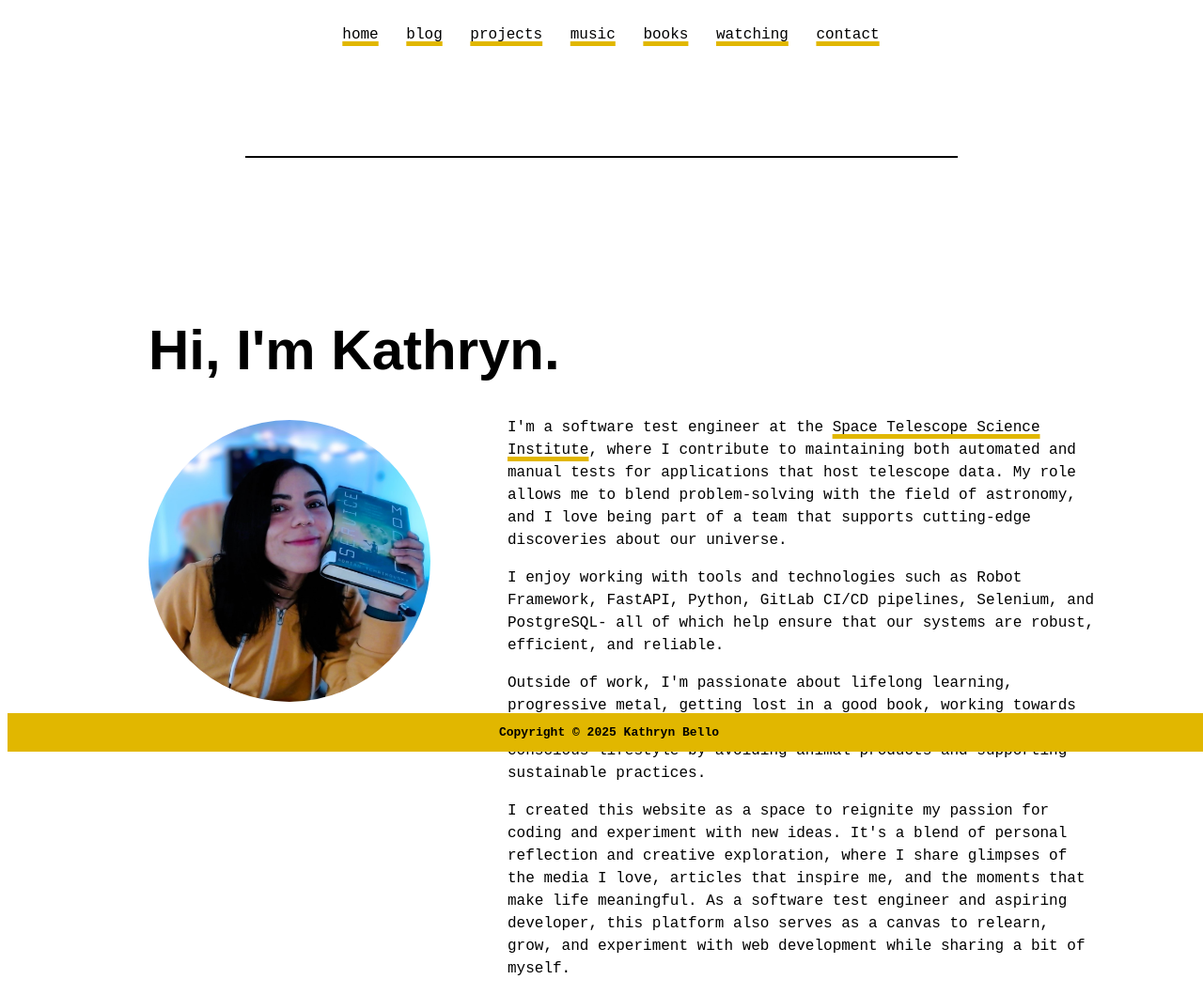
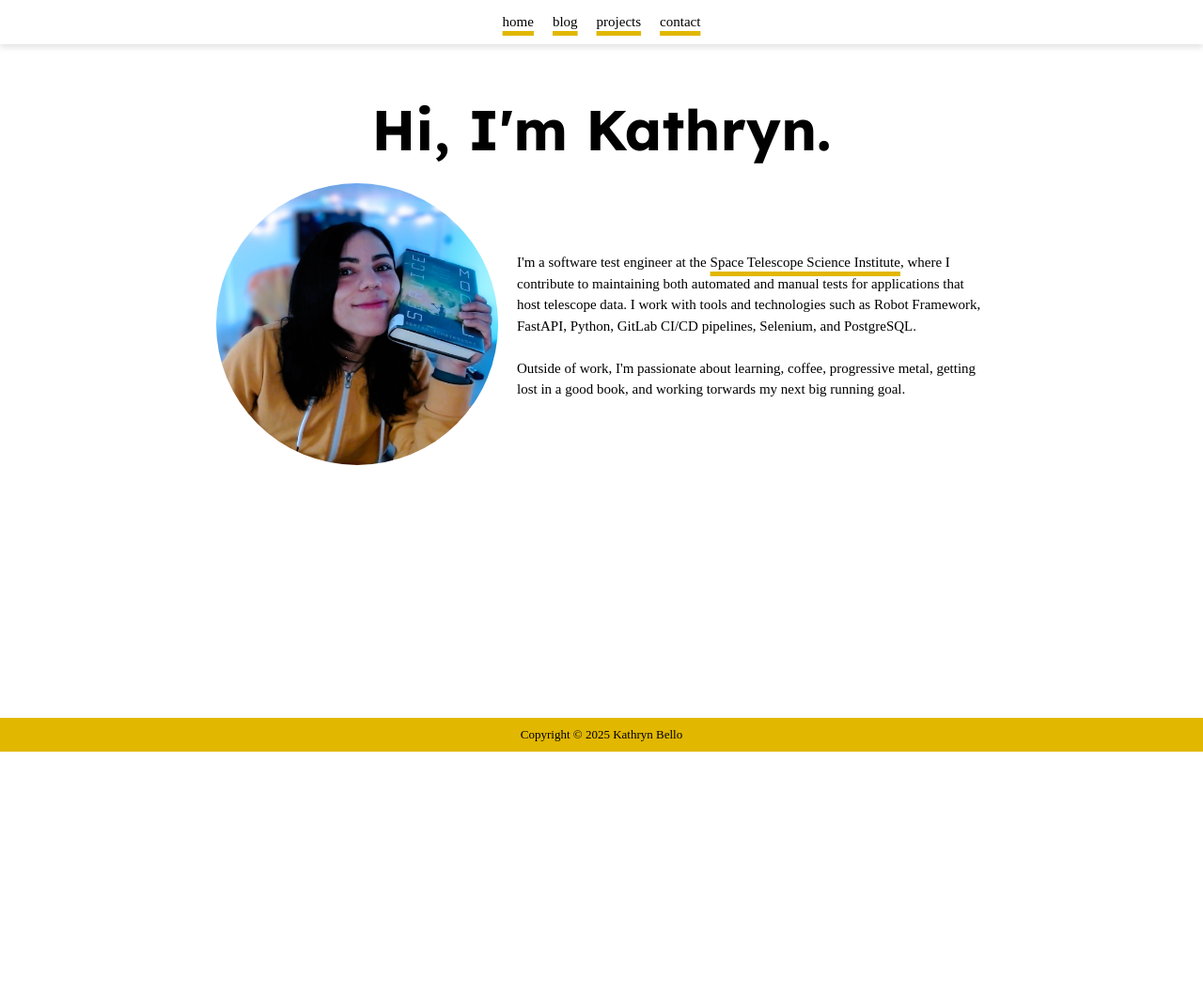
Before and after one commit to sufferingcats/sufferingcats.github.io, a plain HTML site: page index.html in a window 1280 px wide. Shown: the whole page at 94% size. After the commit the page ends 800 px from the top, so only its background shows below. Drawn offline with Linux system fonts and the light colour scheme; a web font is replaced by a local one.

Commit message:
second update

```diff
--- a/index.html
+++ b/index.html
@@ -5,41 +5,57 @@
     <meta name="viewport" content="width=device-width, initial-scale=1.0">
     <title>Kathryn Bello</title>
     <link rel="stylesheet" href="styles/main.css">
+    <link rel="preconnect" href="https://fonts.googleapis.com">
+    <link rel="preconnect" href="https://fonts.gstatic.com" crossorigin>
+    <link href="https://fonts.googleapis.com/css2?family=Lexend:wght@100..900&display=swap" rel="stylesheet">
+    <link href="https://fonts.googleapis.com/css2?family=Anonymous+Pro:ital,wght@0,400;0,700;1,400;1,700&family=Lexend:wght@100..900&family=Sono:wght@200..800&display=swap" rel="stylesheet">
 </head>
-<body>
+<body class="sono-font">
     <div class="main-wrapper">
-        <header class="nav-container">
-            <ul class="nav">
+        <!-- Header -->
+        <header>
+            <div class="nav-container">
+                <div class="hamburger">&#9776;</div> <!-- Hamburger Icon -->
+                <ul class="nav">
+                    <li><a href="/index.html">home</a></li>
+                    <li><a href="/blog">blog</a></li>
+                    <li><a href="/projects">projects</a></li>
+                    <li><a href="/contact">contact</a></li>
+                </ul>
+            </div>
+
+            <!-- Mobile Nav -->
+            <ul class="mobile-nav">
                 <li><a href="/index.html">home</a></li>
                 <li><a href="/blog">blog</a></li>
                 <li><a href="/projects">projects</a></li>
-                <li><a href="/music">music</a></li>
-                <li><a href="/books">books</a></li>
-                <li><a href="/watching">watching</a></li>
                 <li><a href="/contact">contact</a></li>
             </ul>
         </header>
+
+        <!-- Main Content -->
         <main>
             <section class="main-content">
-                <div class="main-title"><b>Hi, I'm Kathryn.</b></div>
-                <div class="image">
-                    <img src="images/kat_b.jpg" alt="Kathryn">
-                </div>
-                <div class="intro">
-                    <p>I'm a software test engineer at the <a href="https://www.stsci.edu/home">Space Telescope Science Institute</a>, where I contribute to maintaining both automated and manual tests for applications that host telescope data. My role allows me to blend problem-solving with the field of astronomy, and I love being part of a team that supports cutting-edge discoveries about our universe.</p>
-
-                    <p>I enjoy working with tools and technologies such as Robot Framework, FastAPI, Python, GitLab CI/CD pipelines, Selenium, and PostgreSQL- all of which help ensure that our systems are robust, efficient, and reliable.</p>
-
-                    <p>Outside of work, I'm passionate about lifelong learning, progressive metal, getting lost in a good book, working towards my next big running goal, and striving to live an environmentally conscious lifestyle by avoiding animal products and supporting sustainable practices.</p>
-
-                    <p>I created this website as a space to reignite my passion for coding and experiment with new ideas. It's a blend of personal reflection and creative exploration, where I share glimpses of the media I love, articles that inspire me, and the moments that make life meaningful. As a software test engineer and aspiring developer, this platform also serves as a canvas to relearn, grow, and experiment with web development while sharing a bit of myself.</p>
+                <div class="main-title lexend-title"><b>Hi, I'm Kathryn.</b></div>
+                <div class="content-wrapper">
+                    <div class="image">
+                        <img src="images/kat_b.jpg" alt="Kathryn">
+                    </div>
+                    <div class="intro">
+                        <p>I'm a software test engineer at the <a href="https://www.stsci.edu/home">Space Telescope Science Institute</a>, where I contribute to maintaining both automated and manual tests for applications that host telescope data. I work with tools and technologies such as Robot Framework, FastAPI, Python, GitLab CI/CD pipelines, Selenium, and PostgreSQL.</p>
+                        <br>
+                        <p>Outside of work, I'm passionate about learning, coffee, progressive metal, getting lost in a good book, and working torwards my next big running goal.</p>
+                    </div>
                 </div>
             </section>
         </main>
+
+        <!-- Footer -->
         <footer>
             <p>Copyright &copy; 2025 Kathryn Bello</p>
         </footer>
-        <script src="scripts/main.js"></script>
     </div>
+
+    <script src="scripts/main.js"></script>
 </body>
 </html>
--- a/scripts/main.js
+++ b/scripts/main.js
@@ -1 +1,16 @@
-// To do
+document.addEventListener("DOMContentLoaded", function () {
+    const hamburger = document.querySelector(".hamburger");
+    const mobileNav = document.querySelector(".mobile-nav");
+
+    // Toggle mobile menu
+    hamburger.addEventListener("click", function () {
+        mobileNav.classList.toggle("active");
+    });
+
+    // Close menu when clicking outside
+    document.addEventListener("click", function (event) {
+        if (!hamburger.contains(event.target) && !mobileNav.contains(event.target)) {
+            mobileNav.classList.remove("active");
+        }
+    });
+});
--- a/styles/main.css
+++ b/styles/main.css
@@ -1,97 +1,180 @@
-.main-wrapper {
-    font-family: 'Courier New', Courier, monospace;
-    font-size: 20px;
+* {
+    margin: 0;
+    padding: 0;
+    box-sizing: border-box;
+}
+
+body {
+    font-size: 15px;
 }
 
 header {
     background: #ffffff;
     color: #000000;
-    padding: 20px 0;
-    text-align: center;
-    font-size: 16px;
+    padding: 15px 0;
+    position: fixed;
+    width: 100%;
+    top: 0;
+    left: 0;
+    z-index: 1000;
+    box-shadow: 0 4px 6px rgba(0, 0, 0, 0.1);
 }
 
 .nav-container {
-    width: 60%;
-    border-bottom: 2px solid #000;
-    margin: 0 auto;
+    display: flex;
+    justify-content: center;
+    align-items: center;
+    width: 100%;
+    position: relative;
 }
 
 .nav {
     list-style: none;
-    margin: 0;
-    padding: 0 0 100px 0;
-    text-align: center;
+    display: flex;
+    gap: 20px;
 }
 
 .nav li {
     display: inline;
-    margin-left: 20px;
 }
 
-.nav a,
-.nav a:hover,
-.nav a:visited {
+.nav a, a {
     text-decoration: underline;
     text-decoration-color: #e1b700;
     text-decoration-thickness: 5px;
-    color:#000000;
+    color: #000000;
+    transition: color 0.3s;
+    text-underline-offset: 5px;
 }
 
-.container {
+.hamburger {
+    display: none;
+    font-size: 28px;
+    cursor: pointer;
+    position: absolute;
+    left: 20px;
+    top: 50%;
+    transform: translateY(-50%);
+}
+
+.mobile-nav {
+    display: none;
+    flex-direction: column;
+    position: absolute;
+    top: 100%;
+    left: 0;
+    width: 100%;
+    background: #ffffff;
+    box-shadow: 0 4px 6px rgba(0, 0, 0, 0.1);
+}
+
+.mobile-nav li {
+    text-align: center;
+    padding: 15px;
+}
+
+.mobile-nav a {
+    text-decoration: underline;
+    text-decoration-color: #e1b700;
+    text-decoration-thickness: 5px;
+    font-size: 15px;
+    color: #000;
+    font-weight: bold;
+}
+
+.main-content {
+    padding-top: 100px;
+    display: flex;
+    flex-direction: column;
+    align-items: center;
+    text-align: center;
+    padding-bottom: 60px;
+}
+
+.main-title {
+    font-size: 60px;
+    font-weight: bold;
+    margin-bottom: 20px;
+    font-family: Arial, Helvetica, sans-serif;
+}
+
+.content-wrapper {
+    display: flex;
+    align-items: center;
+    justify-content: center;
+    text-align: left;
+    gap: 20px;
     width: 80%;
-    margin: auto;
-    overflow: hidden;
+    max-width: 900px;
+}
+
+.image img {
+    width: 300px;
+    height: 300px;
+    border-radius: 50%;
+}
+
+.intro {
+    font-size: 15px;
+    line-height: 1.5;
+    max-width: 500px;
 }
 
 footer {
     background: #e1b700;
     color: #000;
     text-align: center;
-    padding: 0px;
+    padding: 10px;
     position: fixed;
     bottom: 0;
     width: 100%;
     font-size: 13px;
-    font-weight: bold;
 }
 
-.main-title {
-    font-size: 30px;
-    font-weight: bold;
-    margin: 20px 0;
-    padding: 150px 0 0 150px;
-    font-family: Arial, Helvetica, sans-serif;
-    font-size: 60px;
+.lexend-title {
+    font-family: "Lexend", serif;
+    font-optical-sizing: auto;
+    font-weight: 700;
+    font-style: normal;
 }
 
-.intro {
-    font-size: 16px;
-    line-height: 1.5;
-    padding-right: 100px;
-    width: 50%;
-    float: right;
+.sono-font {
+    font-family: "Sono", serif;
+    font-optical-sizing: auto;
+    font-weight: 400;
+    font-style: normal;
+    font-variation-settings:
+      "MONO" 1;
 }
 
-.intro a,
-.intro a:hover,
-.intro a:visited {
-    text-decoration: underline;
-    text-decoration-color: #e1b700;
-    text-decoration-thickness: 5px;
-    color:#000000;
-}
 
-.image img {
-    width: 300px;
-    height: 300px;
-    border-radius: 50%;
-    margin: 20px 20px 20px 150px;
-    float: left;
-}
+@media (max-width: 768px) {
+    .nav {
+        display: none;
+    }
 
-@media (max-width: 600px) {
-    .container {
-        width: 100%;
+    .hamburger {
+        display: block;
+    }
+
+    .mobile-nav {
+        display: none;
+    }
+
+    .mobile-nav.active {
+        display: flex;
+    }
+
+    .content-wrapper {
+        flex-direction: column;
+        align-items: center;
+    }
+
+    .image img {
+        margin-bottom: 20px;
+    }
+
+    .intro {
+        text-align: center;
     }
 }
```
